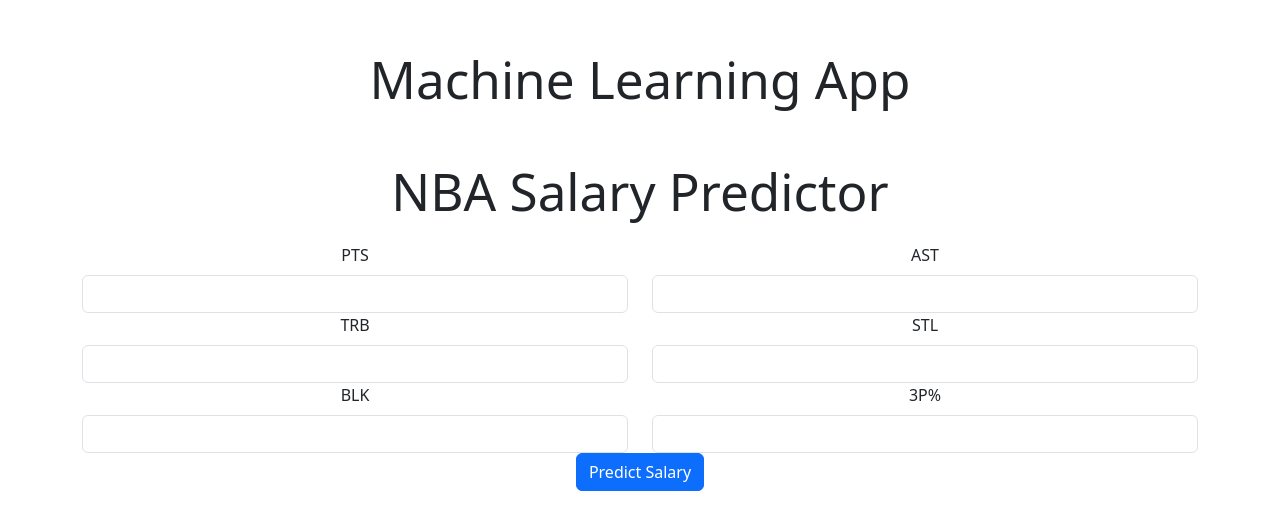
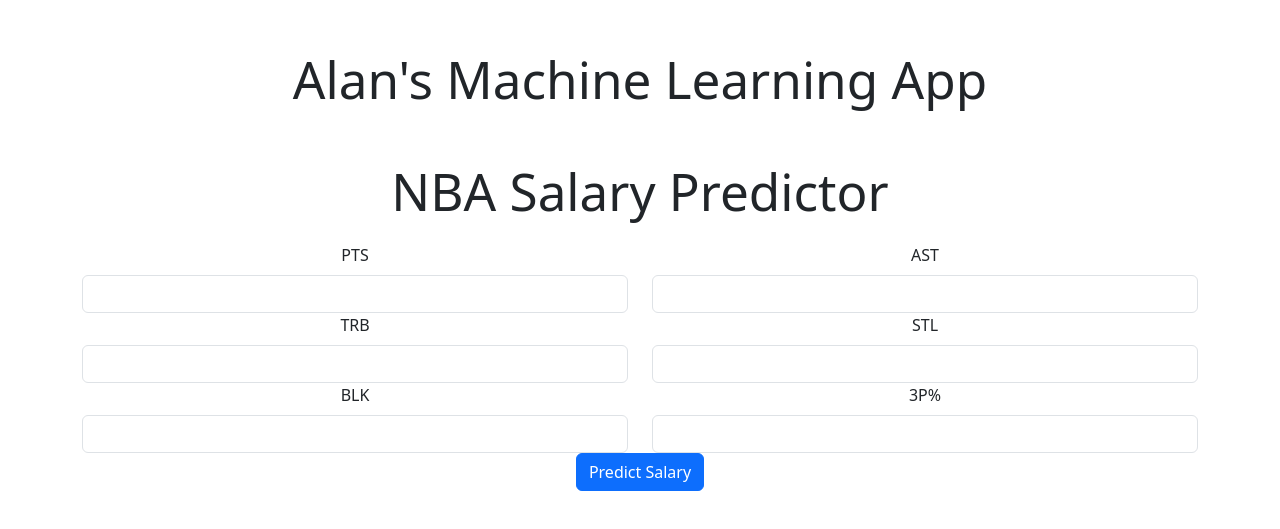
Before and after one commit to AlanZhong35/reading-system, a React (Vite) app in the folder my-app/: page / in a window 1280 px wide. Shown: the part 129-658 px from the top of the page. Built offline with nearby package versions, Linux system fonts and the light colour scheme.

Commit message:
changed fetch in frontend to render.com url

```diff
--- a/my-app/src/Dashboard.jsx
+++ b/my-app/src/Dashboard.jsx
@@ -7,7 +7,7 @@ const Dashboard = () => {
         <>
         <Container>
             <Row>
-              <h1>Machine Learning App</h1>
+              <h1>Alan's Machine Learning App</h1>
         </Row>
         <Row>
           <StatForm></StatForm>
--- a/my-app/src/StatForm.jsx
+++ b/my-app/src/StatForm.jsx
@@ -32,7 +32,7 @@ const StatForm = () => {
         };
 
         try {
-            const response = await fetch('http://localhost:5000/getPredictionOutput', {
+            const response = await fetch('https://reading-system.onrender.com/getPredictionOutput', {
                 method: 'POST',
                 headers: {
                     'Content-Type': 'application/json'
```
Also changed, not shown: 2 other files (tests, documents, lock files or other folders).
